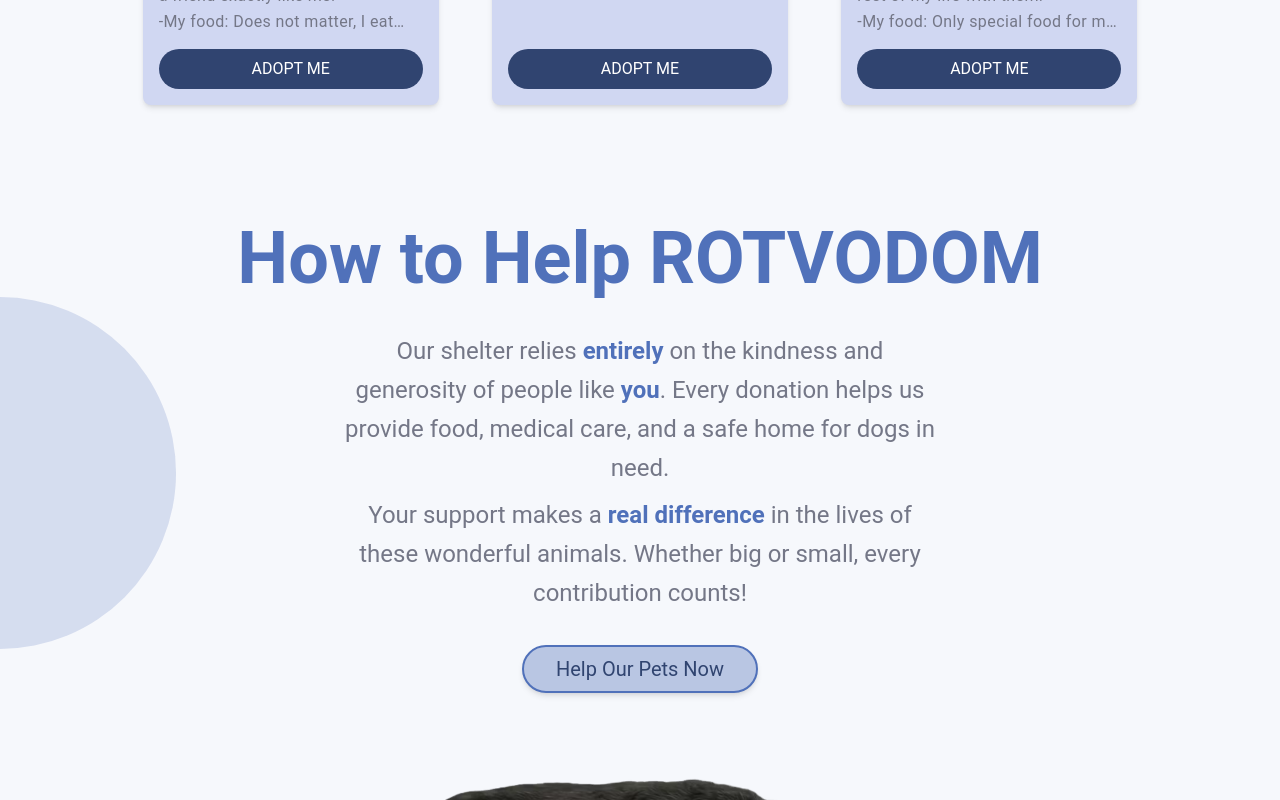
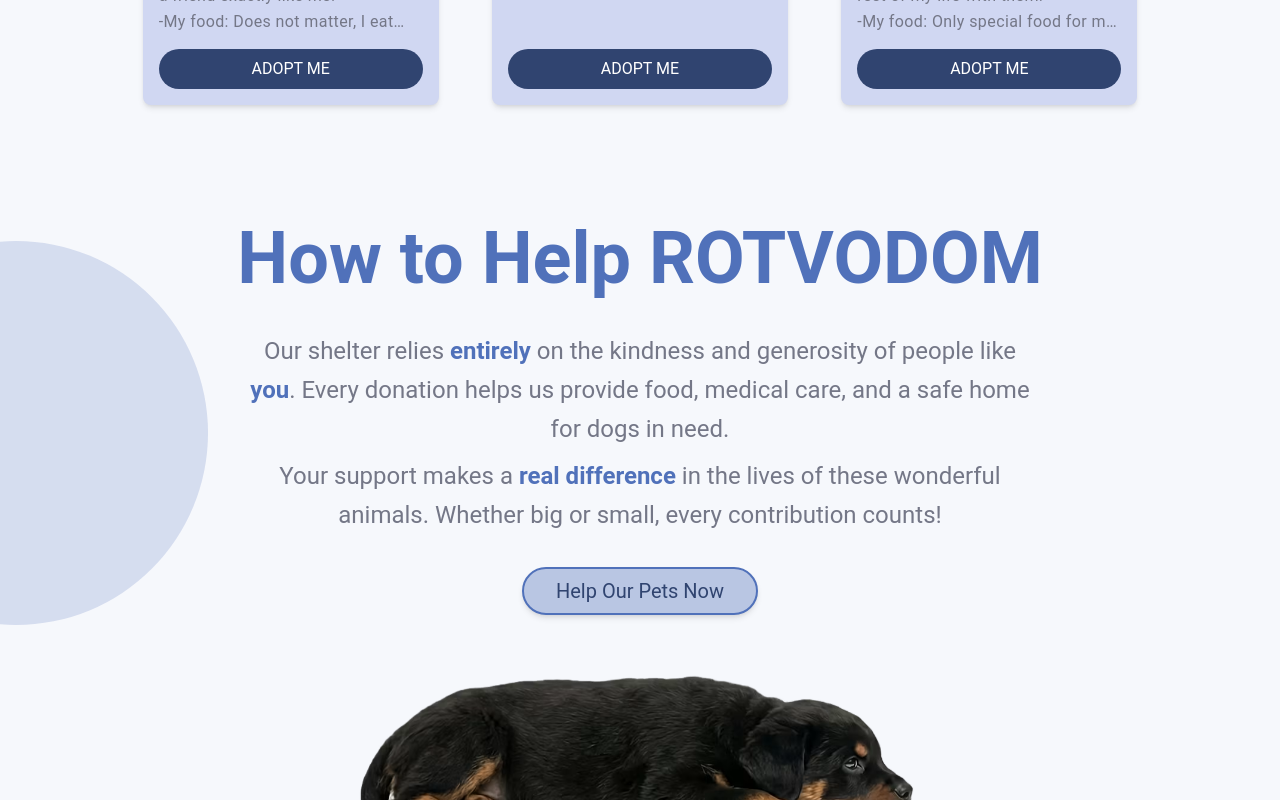
Before and after one commit to bavayra/dog-shelter, a React (Vite) app: page / in a window 1280 px wide. Shown: the part 2560-3360 px from the top of the page. Built offline with nearby package versions, Linux system fonts and the light colour scheme; a web font is replaced by a local one.

Commit message:
style(howToHelp-1280): decreased h of the section. Increased size of the decor circle and positioned it. Increased w of the text block.

```diff
--- a/src/App.tsx
+++ b/src/App.tsx
@@ -167,6 +167,7 @@ function App() {
                 size={64}
                 tabletLgSize={80}
                 lgSize={88}
+                xlSize={96}
                 xl2Size={120}
                 xl4Size={150}
                 color="primary-500"
@@ -174,7 +175,7 @@ function App() {
                 left="-30"
                 opacity={20}
                 zIndex={2}
-                className="tablet-lg:mt-36 tablet-lg:-ml-14 4xl:-ml-40 lg:mt-50 2xl:-ml-30"
+                className="tablet-lg:mt-36 tablet-lg:-ml-14 4xl:-ml-40 lg:mt-50 xl:mt-36 2xl:-ml-30"
               />
             </div>
             <HowToHelp />
--- a/src/features/HowToHelp.tsx
+++ b/src/features/HowToHelp.tsx
@@ -5,13 +5,13 @@ const HowToHelp = () => {
   return (
     <section
       id="help"
-      className="bg-primary-50 border-b-primary-500 tablet-sm:min-h-[70vh] tablet-lg:min-h-[60vh] 5xl:min-h-[82vh] relative z-1 min-h-[75vh] scroll-mt-20 overflow-hidden border-b-3 pt-6 pb-30 sm:min-h-[68vh] sm:pt-10 md:min-h-[60vh] lg:min-h-screen xl:min-h-screen"
+      className="bg-primary-50 border-b-primary-500 tablet-sm:min-h-[70vh] tablet-lg:min-h-[60vh] 5xl:min-h-[82vh] relative z-1 min-h-[75vh] scroll-mt-20 overflow-hidden border-b-3 pt-6 pb-30 sm:min-h-[68vh] sm:pt-10 md:min-h-[60vh] lg:min-h-screen xl:min-h-[70vh]"
     >
       <div className="z-10 container mx-auto px-4">
         <h2 className="typography-h2 xs:text-4xl xs:pt-4 tablet-sm:text-5xl tablet-lg:text-6xl 4xl:pt-10 4xl:pb-4 3xl:mt-10 tablet-sm:mt-0 4xl:text-8xl mb-6 text-center sm:mt-0 sm:pt-0 md:text-5xl lg:mt-12 lg:text-7xl 2xl:mb-10">
           How to Help ROTVODOM
         </h2>
-        <div className="tablet-sm:px-4 3xl:max-w-4xl tablet-lg:mb-6 4xl:max-w-5xl 5xl:max-w-7xl 5xl:px-6 5xl:mb-14 mx-auto mb-6 max-w-3xl text-center sm:px-6 md:mb-4 md:px-22">
+        <div className="tablet-sm:px-4 3xl:max-w-4xl tablet-lg:mb-6 4xl:max-w-5xl 5xl:max-w-7xl 5xl:px-6 5xl:mb-14 mx-auto mb-6 max-w-3xl text-center sm:px-6 md:mb-4 md:px-22 xl:max-w-240">
           <p className="typography-body xs:text-lg tablet-sm:text-xl tablet-lg:text-2xl 4xl:text-4xl 5xl:text-5xl mb-2 leading-relaxed">
             Our shelter relies{' '}
             <span className="text-primary-500 font-semibold">entirely</span> on
```
